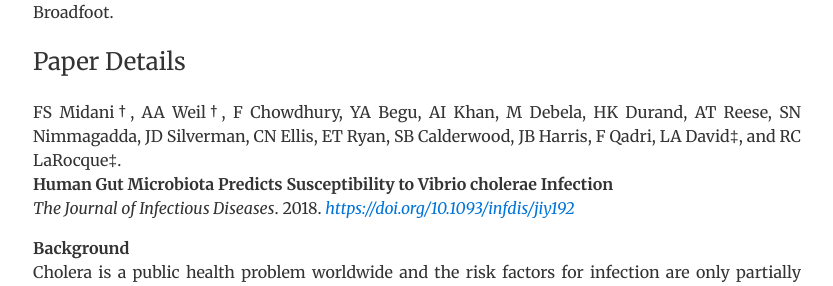
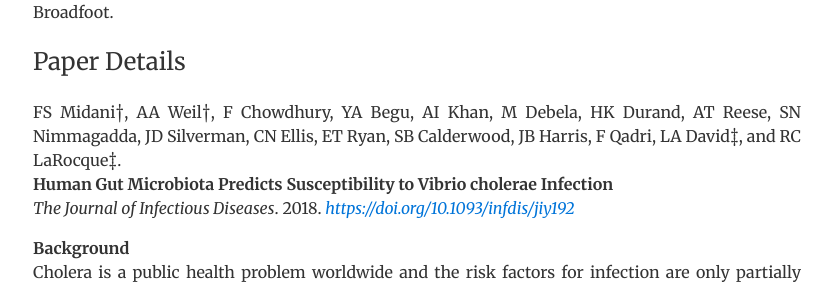
Before and after one commit to firasmidani/firasmidani.github.io, a Jekyll site: the page built from _posts/2018-05-08-midani-2019-jid.md, in a window 1280 px wide. Shown: the part 876-1162 px from the top of the page, without its empty margins (223-1056 px from the left). Built offline with Jekyll 4.4.1, drawn with Linux system fonts in a browser that asks for light colours; formulas are drawn with MathJax 3; comment, search, counter and statistics services are not loaded.

Commit message:
Update 2018-05-08-midani-2019-jid.md

```diff
--- a/_posts/2018-05-08-midani-2019-jid.md
+++ b/_posts/2018-05-08-midani-2019-jid.md
@@ -14,7 +14,7 @@ Duke Today. <a href="https://today.duke.edu/2018/05/ai-detects-patterns-gut-micr
 
 # Paper Details
 
-FS Midani†, AA Weil†, F Chowdhury, YA Begu, AI Khan, M Debela, HK Durand, AT Reese, SN Nimmagadda, JD Silverman, CN Ellis, ET Ryan, SB Calderwood, JB Harris, F Qadri, LA David‡, and RC LaRocque‡.<br>
+FS Midani$$\dagger$$, AA Weil$$\dagger$$, F Chowdhury, YA Begu, AI Khan, M Debela, HK Durand, AT Reese, SN Nimmagadda, JD Silverman, CN Ellis, ET Ryan, SB Calderwood, JB Harris, F Qadri, LA David$$\ddagger$$, and RC LaRocque$$\ddagger$$.<br>
 **Human Gut Microbiota Predicts Susceptibility to Vibrio cholerae Infection**<br>
 *The Journal of Infectious Diseases*. 2018. *<a href="https://doi.org/10.1093/infdis/jiy192">https://doi.org/10.1093/infdis/jiy192</a>*
 
```
